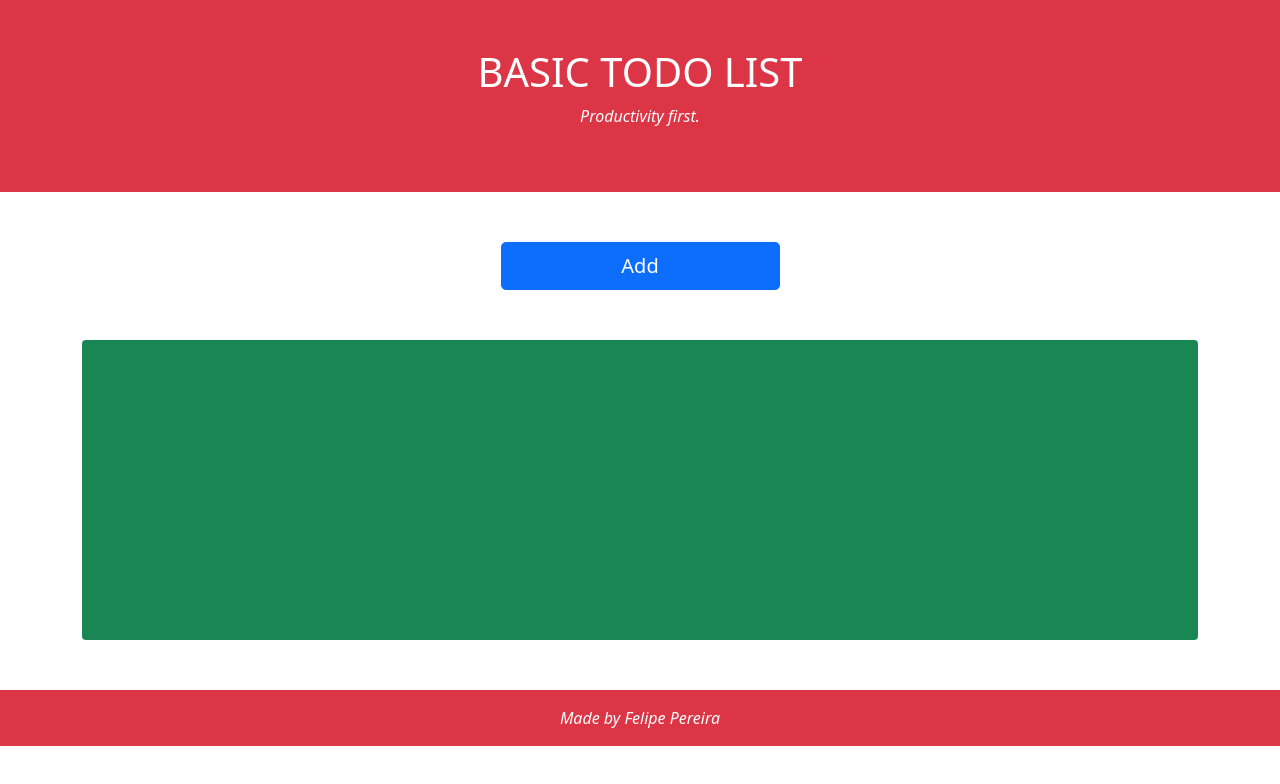
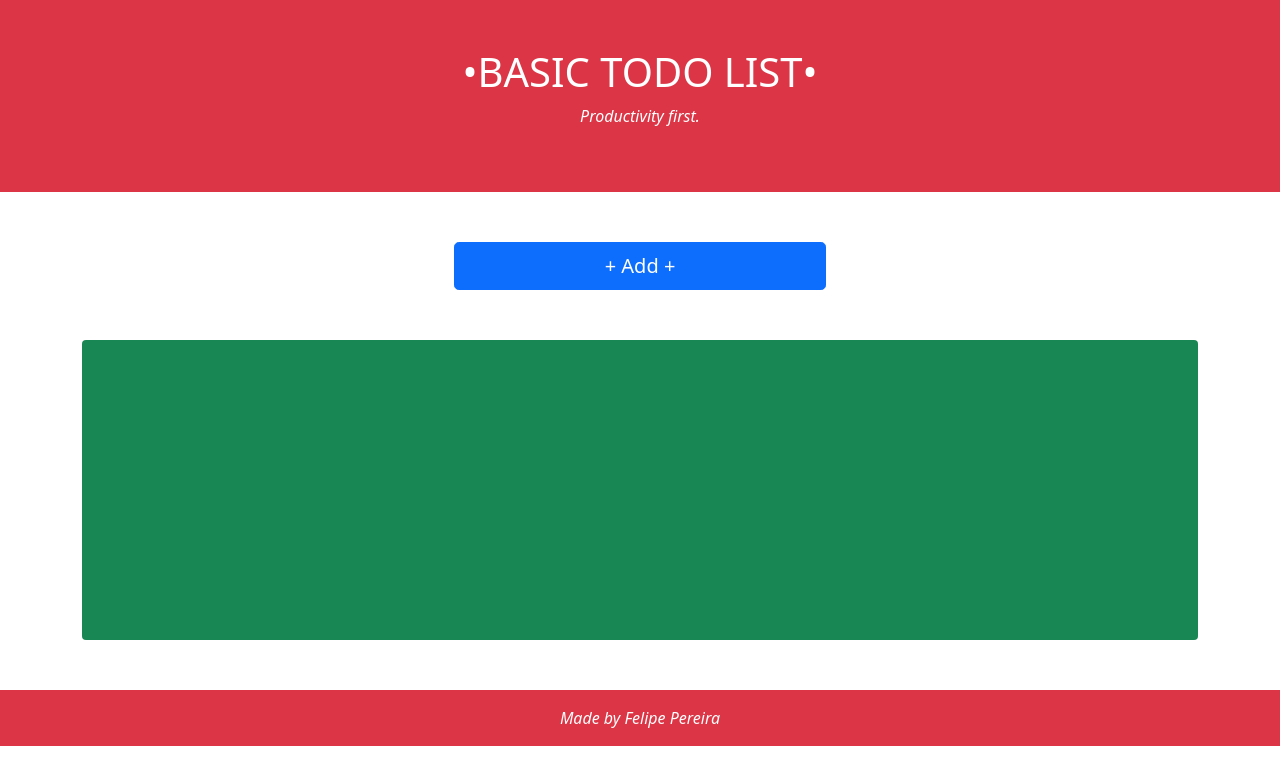
Before and after one commit to FelP012/Basic-ToDo-List, a plain HTML site: page index.html in a window 1280 px wide. Drawn offline with nearby package versions, Linux system fonts and the light colour scheme.

Commit message:
Update index.html

```diff
--- a/index.html
+++ b/index.html
@@ -21,12 +21,12 @@
     <header
       class="d-flex flex-column justify-content-center text-center bg-danger p-5" style="margin-bottom: 50px;"
     >
-      <h1 class="text-uppercase text-white h1">basic todo list</h1>
+      <h1 class="text-uppercase text-white h1">•basic todo list•</h1>
       <p class="text- text-white"><em>Productivity first.</em></p>
     </header>
     <main class="container  d-flex flex-wrap justify-content-center">
-      <button type="button"  class="btn btn-primary btn-lg btn col-3" data-bs-toggle="modal" data-bs-target="#exampleModal">
-        Add
+      <button type="button"  class="btn btn-primary btn-lg btn col-4" data-bs-toggle="modal" data-bs-target="#exampleModal">
+        &plus; Add &plus;
       </button>
 
       <div
```
